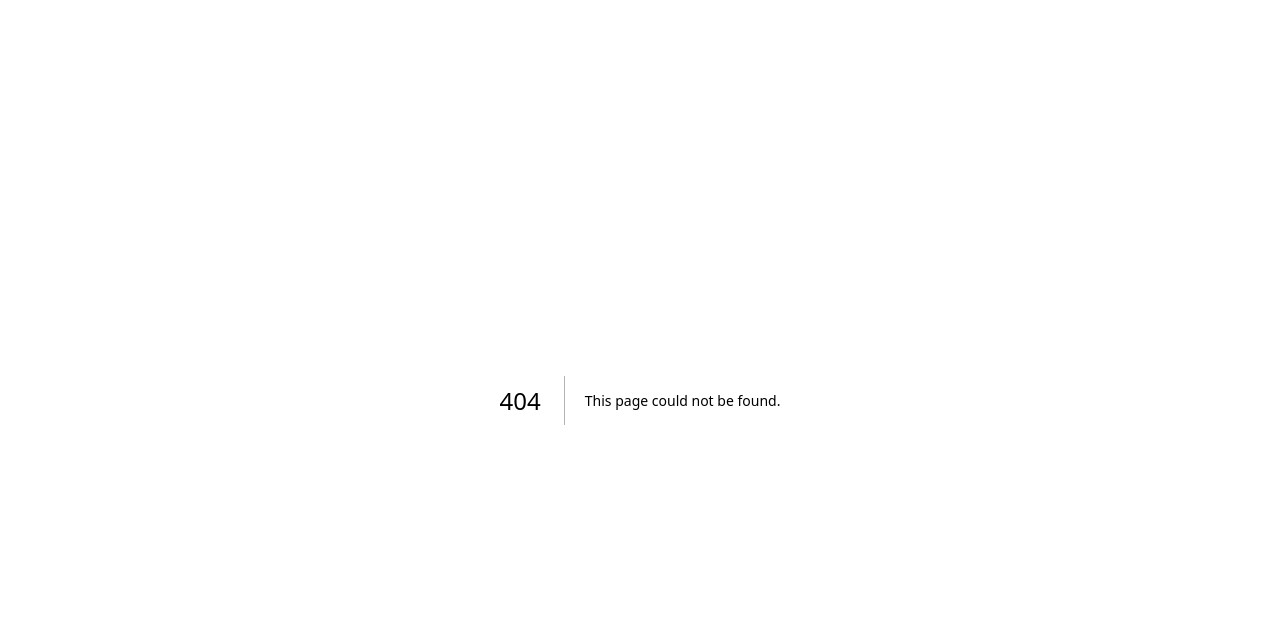
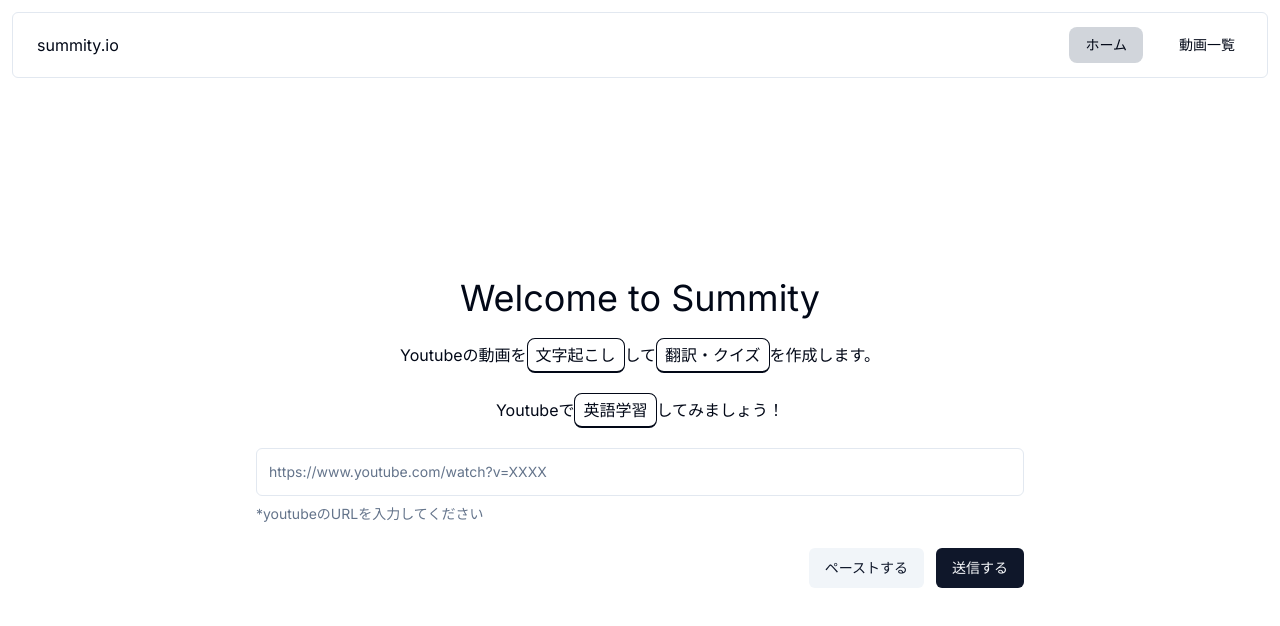
Before and after one commit to poteitoo/summity-hackathon, a Next.js app: page /home in a window 1280 px wide. Before the commit this address had no page. Shown: the top 626 px of the page. Built offline with nearby package versions, Linux system fonts and the light colour scheme; no server answers.

Commit message:
add home page

```diff
--- /dev/null
+++ b/app/(dashboard)/home/page.tsx
@@ -0,0 +1,17 @@
+import { SearchForm } from "@/components/search-form";
+import { requesthVideoTranscription } from "./actions";
+
+export default function Home() {
+  return (
+    <div className="flex h-full w-full flex-col items-center justify-between">
+      <div className="flex h-full w-full items-center justify-center">
+        <div className="flex flex-col gap-5 w-full justify-center items-center">
+          <h1 className="text-4xl">Welcome to Summity</h1>
+          <h2 className="text-center">Youtubeの動画を<span className="kbd">文字起こし</span>して<span className="kbd">翻訳・クイズ</span>を作成します。</h2>
+          <p className="text-center">Youtubeで<span className="kbd">英語学習</span>してみましょう！</p>
+          <SearchForm onSubmit={requesthVideoTranscription} />
+        </div>
+      </div>
+    </div>
+  );
+}
--- a/app/(dashboard)/videos/page.tsx
+++ b/app/(dashboard)/videos/page.tsx
@@ -1,11 +1,8 @@
-import { SearchForm } from "@/components/search-form";
-import { requesthVideoTranscription } from "./actions";
-
 export default function Home() {
   return (
     <div className="flex h-full w-full flex-col items-center justify-between">
       <div className="flex h-full w-full items-center justify-center">
-        <SearchForm onSubmit={requesthVideoTranscription} />
+        動画一覧ページ
       </div>
     </div>
   );
--- a/components/drawer/index.tsx
+++ b/components/drawer/index.tsx
@@ -8,7 +8,7 @@ export const Drawer = ({ children }: PropsWithChildren) => {
       <input id="left-drawer" type="checkbox" className="drawer-toggle" />
       <div className="drawer-content flex flex-col items-center justify-center p-3">
         <div className="navbar rounded-md border">
-          <div className="flex-none lg:hidden">
+          <div className="flex-none md:hidden">
             <label
               htmlFor="left-drawer"
               aria-label="open sidebar"
@@ -29,15 +29,16 @@ export const Drawer = ({ children }: PropsWithChildren) => {
               </svg>
             </label>
           </div>
-          <div className="mx-2 flex-1 px-2">Navbar Title</div>
-          <div className="hidden flex-none lg:block">
-            <ul className="menu menu-horizontal">
-              {/* Navbar menu content here */}
+          <div className="mx-2 flex-1 px-2">summity.io</div>
+          <div className="hidden flex-none md:block">
+            <ul className="menu menu-horizontal gap-5">
               <li>
-                <a>ホーム</a>
+                <ActiveLinkByLocation href="/home">ホーム</ActiveLinkByLocation>
               </li>
               <li>
-                <a>Navbar Item 2</a>
+                <ActiveLinkByLocation href="/videos">
+                  動画一覧
+                </ActiveLinkByLocation>
               </li>
             </ul>
           </div>
@@ -53,7 +54,7 @@ export const Drawer = ({ children }: PropsWithChildren) => {
         <ul className="menu min-h-full w-4/5 max-w-64 rounded-md bg-slate-200 p-4">
           {/* Sidebar content here */}
           <ClickToCloseDrawerLi>
-            <ActiveLinkByLocation href="/">ホーム</ActiveLinkByLocation>
+            <ActiveLinkByLocation href="/home">ホーム</ActiveLinkByLocation>
           </ClickToCloseDrawerLi>
           <ClickToCloseDrawerLi>
             <ActiveLinkByLocation href="/videos">動画一覧</ActiveLinkByLocation>
--- a/components/search-form.tsx
+++ b/components/search-form.tsx
@@ -7,8 +7,7 @@ import {
   FormDescription,
   FormField,
   FormItem,
-  FormLabel,
-  FormMessage,
+  FormMessage
 } from "@/components/ui/form";
 import { Input } from "@/components/ui/input";
 import { toast } from "@/components/ui/use-toast";
@@ -82,7 +81,6 @@ export function SearchForm({ onSubmit }: Props) {
           name="url"
           render={({ field }) => (
             <FormItem>
-              <FormLabel>URL</FormLabel>
               <FormControl>
                 <Input
                   placeholder="https://www.youtube.com/watch?v=XXXX"
@@ -90,7 +88,7 @@ export function SearchForm({ onSubmit }: Props) {
                   {...field}
                 />
               </FormControl>
-              <FormDescription>youtubeのURLを入力してください</FormDescription>
+              <FormDescription>*youtubeのURLを入力してください</FormDescription>
               <FormMessage />
             </FormItem>
           )}
@@ -103,7 +101,7 @@ export function SearchForm({ onSubmit }: Props) {
           >
             ペーストする
           </Button>
-          <Button type="submit">書き起こしをリクエストする</Button>
+          <Button type="submit">送信する</Button>
         </div>
       </form>
     </Form>
```
Also changed, not shown: app/(dashboard)/home/actions.ts (renamed from app/(dashboard)/videos/actions.ts), app/(dashboard)/layout.tsx (renamed from app/(dashboard)/videos/layout.tsx), 1 other file (tests, documents, lock files or other folders).
